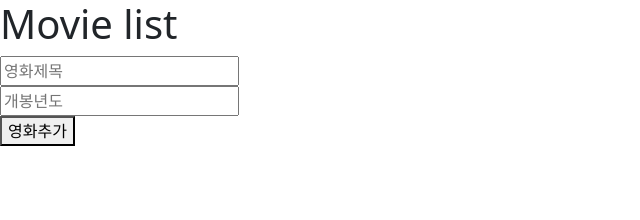
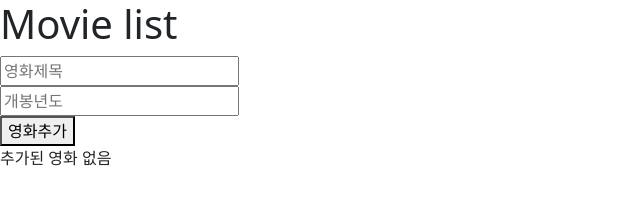
Before and after one commit to kaperrdenden/kossieproject, a React (Create React App) app: page / in a window 1280 px wide. Shown: the top 220 px of the page, without its empty margins (0-640 px from the left). Built offline with nearby package versions, Linux system fonts and the light colour scheme.

Commit message:
배열 movies의 요소가 있을 때만 Movie컴포넌트를 렌더링해주고 비어있으면 '추가된 영화없음' 렌더링

```diff
--- a/src/App.js
+++ b/src/App.js
@@ -28,7 +28,7 @@ function App() {
     }
     setMovies(coppiedArray);
   }
-  const renderMovies = movies.map(movie =>{
+  const renderMovies = movies.length ? movies.map(movie =>{
     return(
       <Movie
           movie={movie}
@@ -36,6 +36,7 @@ function App() {
           key={movie.title} />
     )
   })
+  : '추가된 영화 없음';
   // const [condition, setCondition] = useState(false);
   // const toggle = () => {
   //   setCondition(!condition);
```
